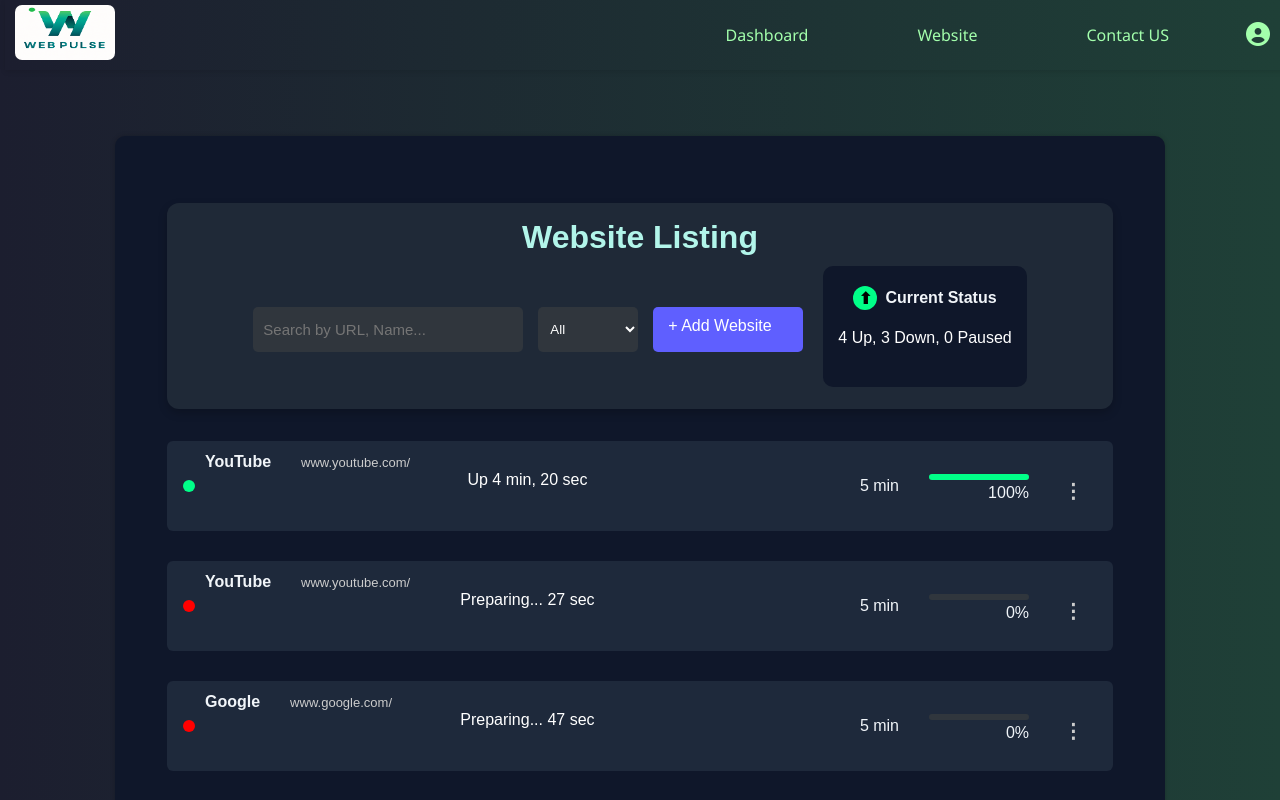
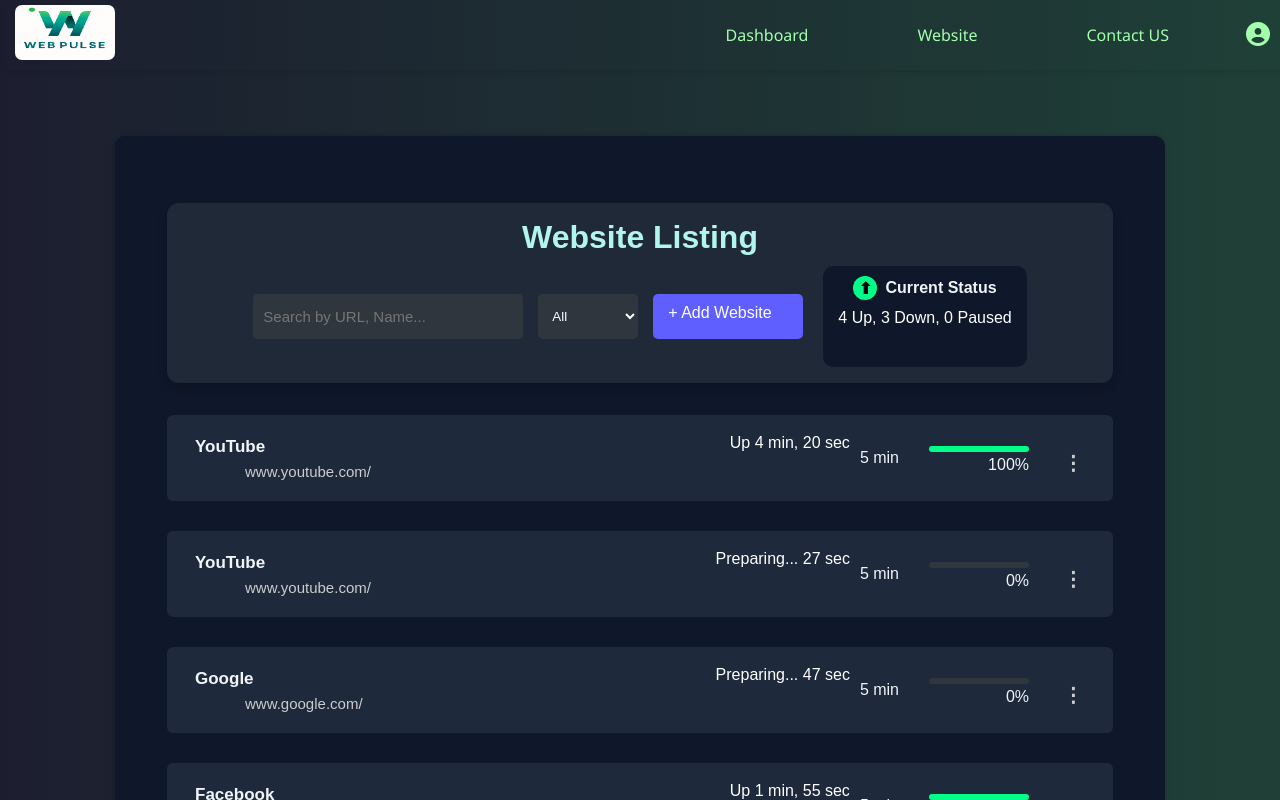
Before and after one commit to Dikshapanse/project_web_pulse, a React (Create React App) app: page /listing in a window 1280 px wide. Shown: the top 800 px of the page. Built offline with nearby package versions, Linux system fonts and the light colour scheme.

Commit message:
Update in css

```diff
--- a/src/component/Listing/Listing.css
+++ b/src/component/Listing/Listing.css
@@ -11,21 +11,18 @@
   border-radius: 10px;
   margin-bottom: 30px;
   box-shadow: 0 0 5px rgba(0, 0, 0, 0.2);
-  font-family: sans-serif;
 }
 
 .main-content {
   background-color: #0f172a;
   flex-grow: 1;
   padding: 2rem;
-  position: relative;
   margin-top: 15px;
 }
 
 .dashboard-header {
   display: flex;
   flex-direction: column;
-
 }
 
 h1 {
@@ -46,24 +43,22 @@
   align-items: center;
 }
 
-.controls input {
+.controls input,
+.filter-select {
   height: 45px;
-  width: 270px;
-  padding: 10px 10px;
+  padding: 10px;
   border-radius: 5px;
   border: none;
   background-color: #30363d;
   color: #fff;
 }
 
-.filter-select{
-  height: 45px;
+.controls input {
+  width: 270px;
+}
+
+.filter-select {
   width: 100px;
-  padding: 10px 10px;
-  border-radius: 5px;
-  border: none;
-  background-color: #30363d;
-  color: #fff;
 }
 
 .add-button {
@@ -78,32 +73,26 @@
   text-decoration: none;
 }
 
+.status-widget {
+  display: flex;
+  flex-direction: column;
+  align-items: center;
+  background-color: #0f172a;
+  padding: 10px 15px;
+  border-radius: 10px;
+  gap: 4px;
+}
+
 .status-header {
   display: flex;
   align-items: center;
   gap: 8px;
   margin-bottom: 5px;
-  background-color: #0f172a;
-  text-align: center;
-  flex-shrink: 0;
-  padding: 10px;
-
 }
 
 .status-header h3 {
   margin: 0;
   font-size: 16px;
-}
-
-.status-widget {
- display: flex;
- flex-direction: column;
- align-items: center;
- background-color: #0f172a;
- padding: 10px 15px;
- border-radius: 10px;
- margin-bottom: 6px;
- gap: 4px;
 }
 
 .status-circle {
@@ -116,7 +105,6 @@
   align-items: center;
   color: black;
   font-weight: bold;
-  margin: 0;
 }
 
 .monitor-list {
@@ -133,23 +121,32 @@
   margin-bottom: 30px;
 }
 
-.status-dot {
-  width: 12px;
-  height: 12px;
-  border-radius: 50%;
-  margin-right: 10px;
+.name-url-combined {
+  display: flex;
+  align-items: center;
+  gap: 12px;
+  flex-grow: 1;
 }
 
-.status-dot.up {
-  background-color: #00ff88;
+.text-info {
+  display: flex;
+  flex-direction: column;
 }
 
-.status-dot.down {
-  background-color: red;
+.text-info strong {
+  font-size: 17px;
 }
 
-.monitor-info {
-  flex-grow: 1;
+.url-text-inline {
+  font-size: 15px;
+  padding: 4px 0px 0 50px;
+  color: #ccc;
+  margin-top: 2px;
+}
+
+.time-set {
+  padding: 10px;
+  margin-right: 20px;
 }
 
 .monitor-meta {
@@ -171,27 +168,8 @@
   border-radius: 5px;
 }
 
-.name-url-line {
-  display: flex;
-  gap: 10px;
-  align-items: center;
-}
-
-.url-text-inline {
-  font-size: 13px;
-  color: #ccc;
-  padding-left: 20px;
-}
-
-.time-set{
-  padding: 10px;
-  margin-right: 20px;
-  gap: 10px;
-}
-
 .menu-container {
   position: relative;
-  display: inline-block;
   margin-left: 20px;
 }
 
@@ -224,10 +202,6 @@
   background-color: #30363d;
 }
 
-.filter-select {
-  padding: 6px 8px;
-  border-radius: 5px;
-  border: none;
-  background-color: #30363d;
-  color: #fff;
+.monitor-card p {
+  margin-left: -10px;
 }
--- a/src/component/Listing/Listing.js
+++ b/src/component/Listing/Listing.js
@@ -75,14 +75,15 @@
             <section className="monitor-list">
               {filteredMonitors.map((monitor) => (
                 <div className="monitor-card" key={monitor.id}>
-                  <div className={`status-dot ${monitor.isUp ? 'up' : 'down'}`}></div>
-                  <div className="monitor-info">
-                    <div className="name-url-line">
+                  <div className="monitor-info name-url-combined">
+                    <div className={`status-dot ${monitor.isUp ? 'up' : 'down'}`}></div>
+                    <div className="text-info">
                       <strong>{monitor.name}</strong>
                       <span className="url-text-inline">{monitor.url}</span>
                     </div>
-                    <p>{monitor.status}</p>
                   </div>
+                  <p>{monitor.status}</p>
+
                   <div className='time-set'>
                     <span>5 min</span>
                   </div>
```
